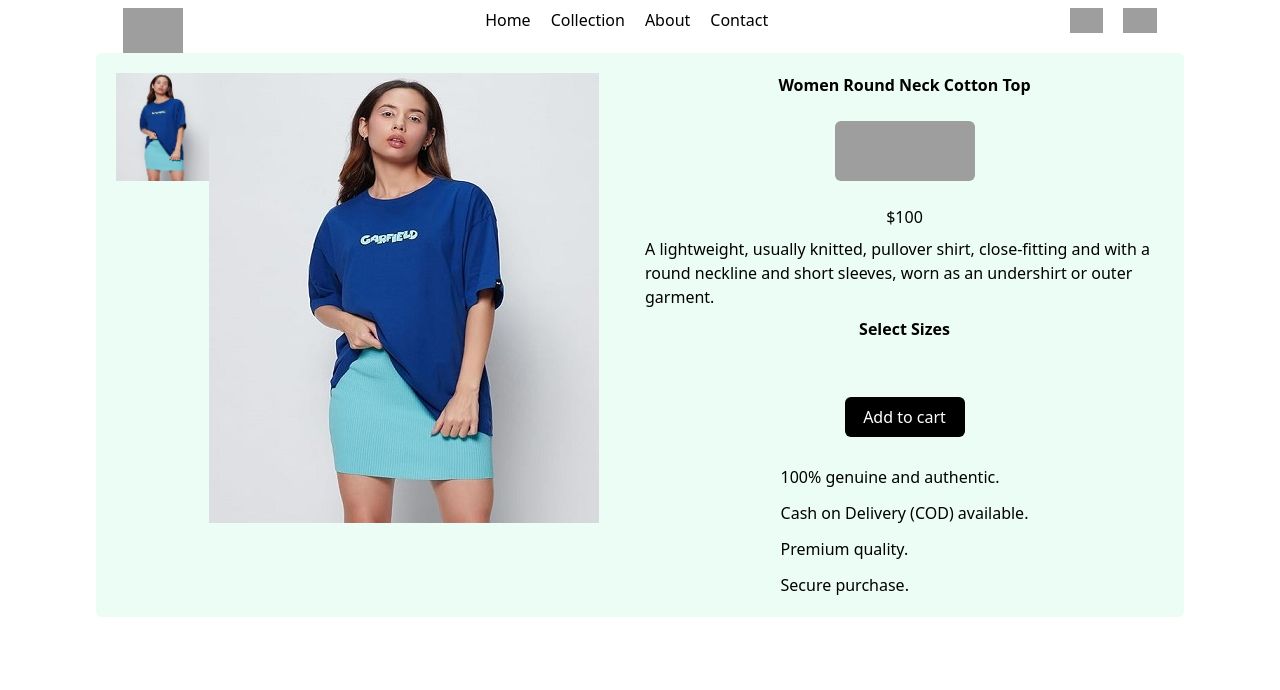
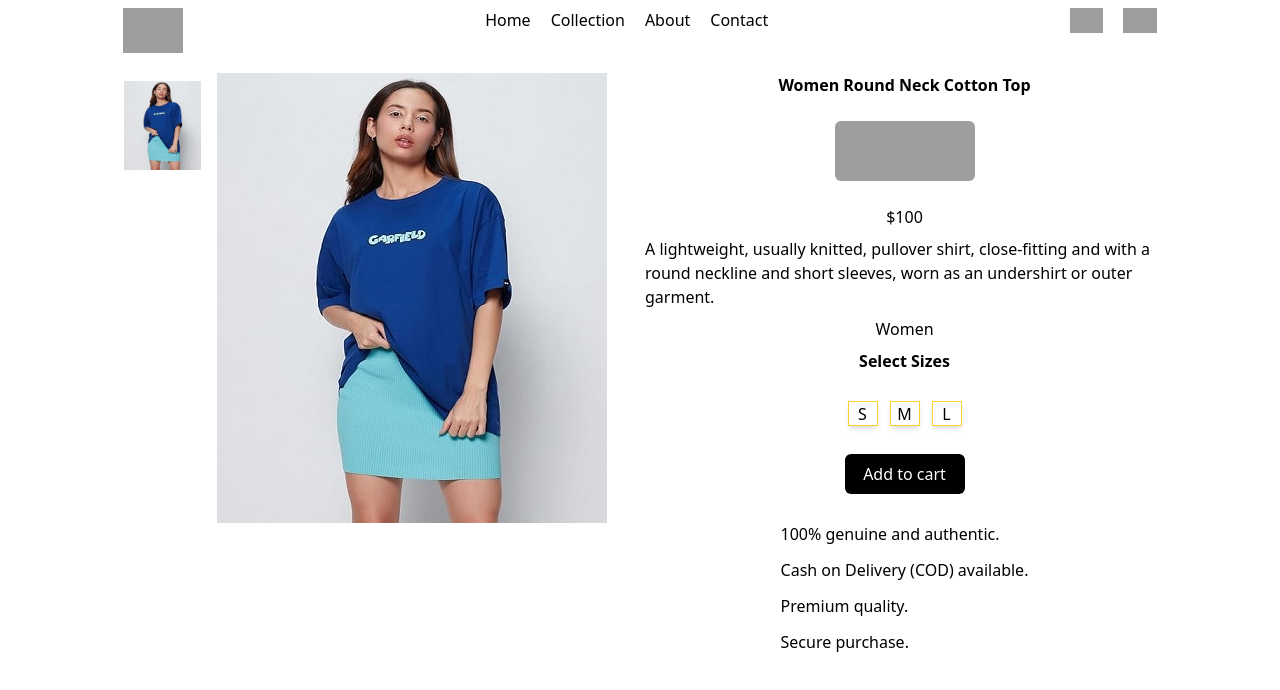
Before and after one commit to Nitin0264/The-Clothing-Store, a React (Vite) app: page /products/aaaaa in a window 1280 px wide. Shown: the top 690 px of the page. Built offline with nearby package versions, Linux system fonts and the light colour scheme; grey boxes are pictures that could not be loaded.

Commit message:
all set for add to cart button

```diff
--- a/src/pages/Product.jsx
+++ b/src/pages/Product.jsx
@@ -7,22 +7,29 @@
   const [image, setImage] = useState(null)
   const [product1, setProduct1] = useState(false)
   const { products } = useContext(userContext)
+  const [size1,setSize1]= useState()
 
   useEffect(() => {
     const product = products.find(p => p._id === pid);
-    if (product) {
+    // let size = product.sizes.map(i=>{return i})
+    // console.log(size)
+    if (product && product.sizes) {
+      setSize1(product.sizes)
       setImage(product.image[0])
       setProduct1(product)
-    }
+        }
+
+
   }, [products])
+
   return (
-    <div className='flex gap-[10px] w-[100%] mx-auto p-[20px] bg-emerald-50 rounded-md'>
+    <div className='flex gap-[10px] w-[100%] mx-auto p-[20px] rounded-md'>
       <div className='flex-1'>
-       <div className='flex'>
+       <div className='flex gap-2'>
         <div className='sideImage flex flex-col w-[18%]'>
           {
             product1 && product1.image.map((i)=>(
-              <img src={i} />
+              <img className='my-2 mx-2' src={i} />
             ))
           }
           </div>
@@ -35,16 +42,23 @@
         <img className='h-[60px] w-[140px] rounded-md my-4' src='https://www.shutterstock.com/image-vector/five-stars-customer-product-rating-260nw-1432771178.jpg' alt="rating" />
         <p>${product1.price}</p>
         <h1>{product1.description}</h1>
-        {/* <h1>{product1.category}</h1> */}
+        <h1>{product1.category}</h1>
         <h1 className='font-semibold '>Select Sizes</h1>
-        <div className='flex  gap-3 mt-5 '>
-          {/* <h1>{product1.sizes}</h1> */}
-          {/* {product1.sizes.map((size, index) => <div key={index}>
-            <div className='h-[30px] w-[30px] border-2 border-grey-700 items-center justify-center flex'>
-              {size}
-            </div>
-          </div>)} */}
+
+          <div className="product-display flex  gap-3 mt-5 ">
+
+     {size1 && size1.length > 0 ? (
+      size1.map((value, index) => (
+        <div className='h-[25px] w-[30px] border border-amber-300  flex items-center justify-center shadow-md' key={index}>
+          <h1>{value}</h1>
         </div>
+      ))
+    ) : (
+      <p>No sizes available</p>
+    )}
+  </div>
+
+
         <button  className='mt-5 bg-black text-white h-[40px] w-[120px] rounded-md pointer'>Add to cart</button>
 
         <ol className='mt-5 flex flex-col gap-3'>
```
